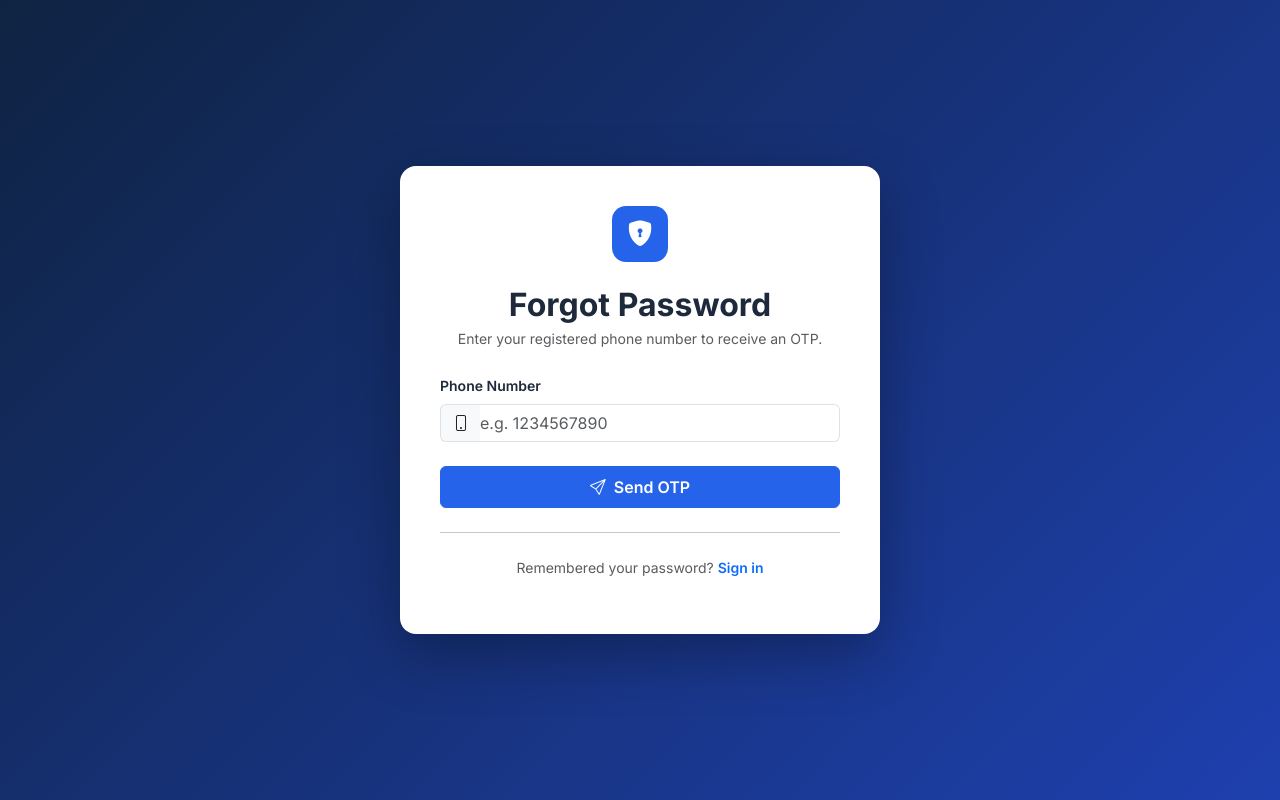
After one commit to Akash-04122002/FaceNet-Attendance-System, a Flask app: page /forgot_password in a window 1280 px wide. The commit adds this page. Run offline with Flask 3, Linux system fonts and the light colour scheme; some libraries are stand-ins or nearby versions.

Commit message:
add security features: otp, password validation, username check

```diff
--- a/database/db.py
+++ b/database/db.py
@@ -78,8 +78,11 @@ CREATE TABLE IF NOT EXISTS users (
     id         INTEGER PRIMARY KEY AUTOINCREMENT,
     username   TEXT    NOT NULL UNIQUE,
     email      TEXT    NOT NULL UNIQUE,
+    phone      TEXT    NOT NULL UNIQUE,
     password   TEXT    NOT NULL,          -- bcrypt / werkzeug hash
     role       TEXT    NOT NULL DEFAULT 'teacher',
+    reset_otp  TEXT,
+    otp_expiry DATETIME,
     created_at DATETIME DEFAULT CURRENT_TIMESTAMP
 );
 
@@ -140,8 +143,11 @@ CREATE TABLE IF NOT EXISTS users (
     id         SERIAL PRIMARY KEY,
     username   VARCHAR(80)  NOT NULL UNIQUE,
     email      VARCHAR(120) NOT NULL UNIQUE,
+    phone      VARCHAR(20)  NOT NULL UNIQUE,
     password   VARCHAR(255) NOT NULL,
     role       VARCHAR(20)  NOT NULL DEFAULT 'teacher',
+    reset_otp  VARCHAR(6),
+    otp_expiry TIMESTAMP,
     created_at TIMESTAMP    DEFAULT CURRENT_TIMESTAMP
 );
 
@@ -208,6 +214,21 @@ def init_db():
                 stmt = statement.strip()
                 if stmt:
                     cursor.execute(stmt)
+
+            # Migrations for existing tables
+            try:
+                cursor.execute("ALTER TABLE users ADD COLUMN phone VARCHAR(20);")
+            except Exception:
+                conn.rollback()
+            try:
+                cursor.execute("ALTER TABLE users ADD COLUMN reset_otp VARCHAR(6);")
+            except Exception:
+                conn.rollback()
+            try:
+                cursor.execute("ALTER TABLE users ADD COLUMN otp_expiry TIMESTAMP;")
+            except Exception:
+                conn.rollback()
+
             conn.commit()
             cursor.close()
             conn.close()
@@ -229,6 +250,19 @@ def init_db():
         pass
     try:
         conn.execute("ALTER TABLE students ADD COLUMN parent_phone VARCHAR(20);")
+    except Exception:
+        pass
+
+    try:
+        conn.execute("ALTER TABLE users ADD COLUMN phone TEXT;")
+    except Exception:
+        pass
+    try:
+        conn.execute("ALTER TABLE users ADD COLUMN reset_otp TEXT;")
+    except Exception:
+        pass
+    try:
+        conn.execute("ALTER TABLE users ADD COLUMN otp_expiry DATETIME;")
     except Exception:
         pass
 
--- a/routes/auth.py
+++ b/routes/auth.py
@@ -5,6 +5,9 @@ Handles user registration, login, and logout.
 Passwords are hashed with Werkzeug's generate_password_hash.
 """
 
+import re
+import random
+from datetime import datetime, timedelta
 from flask import (Blueprint, render_template, request,
                    redirect, url_for, session, flash)
 from werkzeug.security import generate_password_hash, check_password_hash
@@ -42,11 +45,12 @@ def register():
     if request.method == 'POST':
         username = request.form.get('username', '').strip()
         email    = request.form.get('email', '').strip().lower()
+        phone    = request.form.get('phone', '').strip()
         password = request.form.get('password', '')
         confirm  = request.form.get('confirm_password', '')
 
         # ── Basic validation ──────────────────────────────────────────────────
-        if not all([username, email, password, confirm]):
+        if not all([username, email, phone, password, confirm]):
             flash('All fields are required.', 'danger')
             return render_template('register.html')
 
@@ -54,24 +58,28 @@ def register():
             flash('Passwords do not match.', 'danger')
             return render_template('register.html')
 
-        if len(password) < 6:
-            flash('Password must be at least 6 characters.', 'danger')
+        if len(password) < 8 or \
+           not re.search(r"[A-Z]", password) or \
+           not re.search(r"[a-z]", password) or \
+           not re.search(r"\d", password) or \
+           not re.search(r"[!@#$%^&*(),.?\":{}|<>]", password):
+            flash('Password must be at least 8 characters long, and include an uppercase letter, lowercase letter, number, and special character.', 'danger')
             return render_template('register.html')
 
         # ── Check duplicates ──────────────────────────────────────────────────
         existing = query_db(
-            'SELECT id FROM users WHERE username = ? OR email = ?',
-            (username, email), one=True
+            'SELECT id FROM users WHERE username = ? OR email = ? OR phone = ?',
+            (username, email, phone), one=True
         )
         if existing:
-            flash('Username or email already registered.', 'danger')
+            flash('Username, email, or phone already registered.', 'danger')
             return render_template('register.html')
 
         # ── Store hashed password ─────────────────────────────────────────────
         hashed_pw = generate_password_hash(password)
         execute_db(
-            'INSERT INTO users (username, email, password, role) VALUES (?, ?, ?, ?)',
-            (username, email, hashed_pw, 'teacher')
+            'INSERT INTO users (username, email, phone, password, role) VALUES (?, ?, ?, ?, ?)',
+            (username, email, phone, hashed_pw, 'teacher')
         )
         flash('Registration successful! Please log in.', 'success')
         return redirect(url_for('auth.login'))
@@ -112,3 +120,86 @@ def logout():
     session.clear()
     flash('You have been logged out.', 'info')
     return redirect(url_for('auth.login'))
+
+
+@auth_bp.route('/forgot_password', methods=['GET', 'POST'])
+def forgot_password():
+    if request.method == 'POST':
+        phone = request.form.get('phone', '').strip()
+        if not phone:
+            flash('Phone number is required.', 'danger')
+            return render_template('forgot_password.html')
+
+        user = query_db('SELECT id FROM users WHERE phone = ?', (phone,), one=True)
+        if user:
+            otp = str(random.randint(100000, 999999))
+            expiry = (datetime.now() + timedelta(minutes=10)).strftime('%Y-%m-%d %H:%M:%S')
+            execute_db('UPDATE users SET reset_otp = ?, otp_expiry = ? WHERE id = ?', (otp, expiry, user['id']))
+            print(f"\n{'='*40}\nOTP FOR PHONE {phone} IS {otp}\n{'='*40}\n")
+            session['reset_phone'] = phone
+            flash('An OTP has been sent to your phone number.', 'info')
+            return redirect(url_for('auth.verify_otp'))
+        else:
+            flash('No account found with that phone number.', 'danger')
+
+    return render_template('forgot_password.html')
+
+@auth_bp.route('/verify_otp', methods=['GET', 'POST'])
+def verify_otp():
+    if 'reset_phone' not in session:
+        return redirect(url_for('auth.forgot_password'))
+
+    if request.method == 'POST':
+        otp = request.form.get('otp', '').strip()
+        phone = session['reset_phone']
+
+        user = query_db('SELECT id, reset_otp, otp_expiry FROM users WHERE phone = ?', (phone,), one=True)
+        if user and user['reset_otp'] == otp:
+            if user['otp_expiry']:
+                expiry = datetime.strptime(user['otp_expiry'], '%Y-%m-%d %H:%M:%S')
+                if datetime.now() <= expiry:
+                    session['otp_verified'] = True
+                    flash('OTP verified successfully. You may now reset your password.', 'success')
+                    return redirect(url_for('auth.reset_password'))
+                else:
+                    flash('OTP has expired. Please request a new one.', 'danger')
+            else:
+                 flash('Invalid OTP request.', 'danger')
+        else:
+            flash('Invalid OTP.', 'danger')
+
+    return render_template('verify_otp.html')
+
+@auth_bp.route('/reset_password', methods=['GET', 'POST'])
+def reset_password():
+    if 'reset_phone' not in session or not session.get('otp_verified'):
+        return redirect(url_for('auth.forgot_password'))
+
+    if request.method == 'POST':
+        password = request.form.get('password', '')
+        confirm = request.form.get('confirm_password', '')
+
+        if password != confirm:
+            flash('Passwords do not match.', 'danger')
+            return render_template('reset_password.html')
+
+        if len(password) < 8 or \
+           not re.search(r"[A-Z]", password) or \
+           not re.search(r"[a-z]", password) or \
+           not re.search(r"\d", password) or \
+           not re.search(r"[!@#$%^&*(),.?\":{}|<>]", password):
+            flash('Password must be at least 8 characters long, and include an uppercase letter, lowercase letter, number, and special character.', 'danger')
+            return render_template('reset_password.html')
+
+        phone = session['reset_phone']
+        hashed_pw = generate_password_hash(password)
+        execute_db('UPDATE users SET password = ?, reset_otp = NULL, otp_expiry = NULL WHERE phone = ?', (hashed_pw, phone))
+
+        # Clear reset session vars
+        session.pop('reset_phone', None)
+        session.pop('otp_verified', None)
+
+        flash('Password reset successfully. Please login with your new password.', 'success')
+        return redirect(url_for('auth.login'))
+
+    return render_template('reset_password.html')
--- /dev/null
+++ b/templates/forgot_password.html
@@ -0,0 +1,46 @@
+{% extends 'base.html' %}
+{% block title %}Forgot Password{% endblock %}
+
+{% block auth_content %}
+<div class="auth-wrapper">
+  <div class="auth-card" style="max-width:480px">
+    <div class="auth-logo">
+      <i class="bi bi-shield-lock-fill"></i>
+    </div>
+    <h2 class="text-center fw-700 mb-1" style="font-weight:700">Forgot Password</h2>
+    <p class="text-center text-muted mb-4" style="font-size:.875rem">
+      Enter your registered phone number to receive an OTP.
+    </p>
+
+    {% with messages = get_flashed_messages(with_categories=true) %}
+      {% for category, message in messages %}
+        <div class="alert alert-{{ 'danger' if category == 'error' else category }} py-2">
+          {{ message }}
+        </div>
+      {% endfor %}
+    {% endwith %}
+
+    <form method="POST" action="{{ url_for('auth.forgot_password') }}" novalidate>
+      <div class="mb-4">
+        <label class="form-label fw-600" style="font-weight:600;font-size:.875rem">Phone Number</label>
+        <div class="input-group">
+          <span class="input-group-text bg-light border-end-0"><i class="bi bi-phone"></i></span>
+          <input type="tel" name="phone" class="form-control border-start-0 ps-0"
+                 placeholder="e.g. 1234567890" required/>
+        </div>
+      </div>
+
+      <button type="submit" class="btn btn-primary w-100 py-2 fw-600" style="font-weight:600">
+        <i class="bi bi-send me-2"></i>Send OTP
+      </button>
+    </form>
+
+    <hr class="my-4"/>
+    <p class="text-center text-muted" style="font-size:.875rem">
+      Remembered your password?
+      <a href="{{ url_for('auth.login') }}" class="text-decoration-none fw-600"
+         style="font-weight:600">Sign in</a>
+    </p>
+  </div>
+</div>
+{% endblock %}
--- a/templates/login.html
+++ b/templates/login.html
@@ -52,10 +52,14 @@
         </div>
       </div>
 
-      <button type="submit" class="btn btn-primary w-100 py-2 fw-600"
+      <button type="submit" class="btn btn-primary w-100 py-2 fw-600 mb-2"
               style="font-weight:600">
         <i class="bi bi-box-arrow-in-right me-2"></i>Sign In
       </button>
+
+      <div class="text-end">
+        <a href="{{ url_for('auth.forgot_password') }}" class="text-decoration-none" style="font-size: .875rem;">Forgot Password?</a>
+      </div>
     </form>
 
     <hr class="my-4"/>
```
Also changed, not shown: templates/register.html (+10 -1 lines), templates/reset_password.html (added, +48 -0 lines), templates/verify_otp.html (added, +43 -0 lines).
